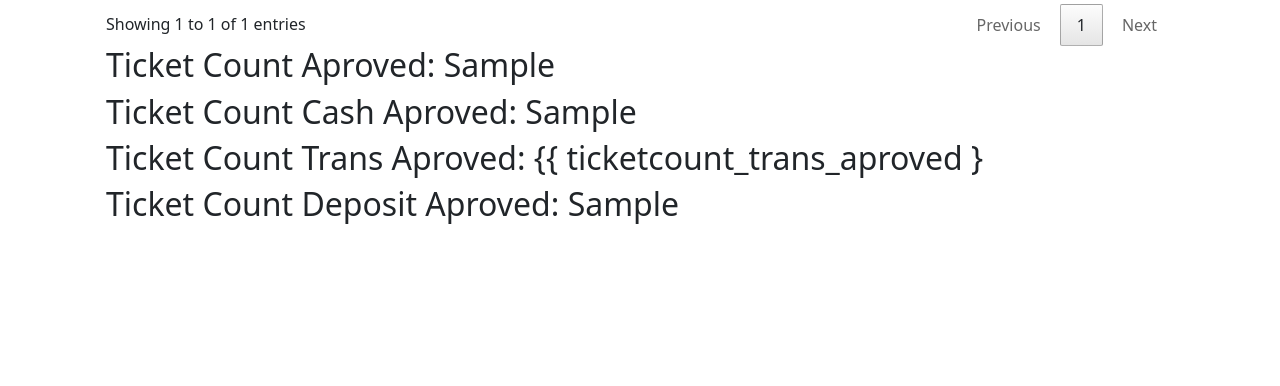
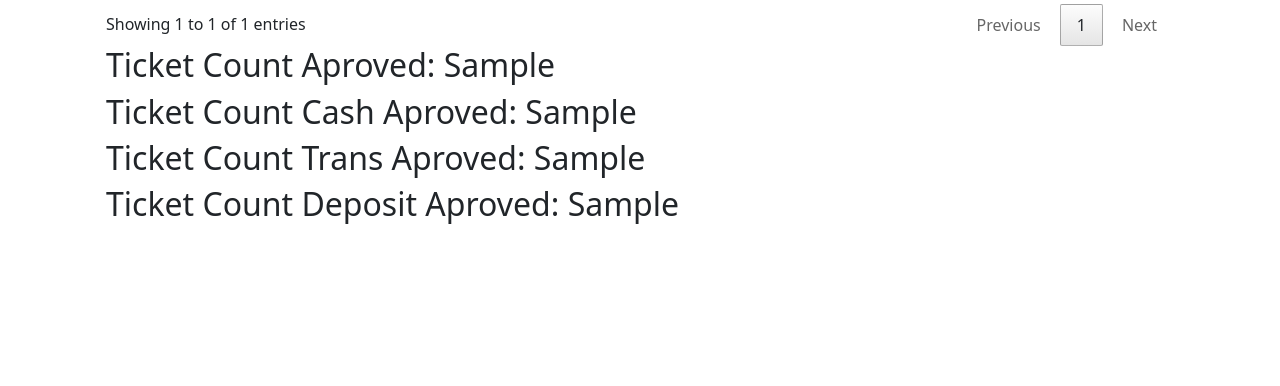
Before and after one commit to Alex-aoh/deliriummcore_i1_2, a Django app: template deliriummcore/oldcore/templates/oldcore/tools/ticketsrequest/admin_lista_requests.html in a window 1280 px wide. Shown: the part 570-956 px from the top of the page. Run offline with Django 4.2, Linux system fonts and the light colour scheme; tables that the repository leaves empty hold one stand-in row (values such as "Sample post"); the template is opened without the code that fills it: values that come from a table or form of the project are taken from there, most other values are stand-ins (such as "Sample title", 1, 10 or a date in 2020); some libraries are stand-ins or nearby versions.

Commit message:
Admin List improved 1

```diff
--- a/deliriummcore/oldcore/templates/oldcore/tools/ticketsrequest/admin_lista_requests.html
+++ b/deliriummcore/oldcore/templates/oldcore/tools/ticketsrequest/admin_lista_requests.html
@@ -82,7 +82,7 @@
 
             <h2>Ticket Count Aproved: {{ ticketcount_aproved }}</h2>
             <h2>Ticket Count Cash Aproved: {{ ticketcount_cash_aproved }}</h2>
-            <h2>Ticket Count Trans Aproved: {{ ticketcount_trans_aproved }</h2>
+            <h2>Ticket Count Trans Aproved: {{ ticketcount_trans_aproved }}</h2>
             <h2>Ticket Count Deposit Aproved: {{ ticketcount_dep_aproved}}</h2>
 
 
```
